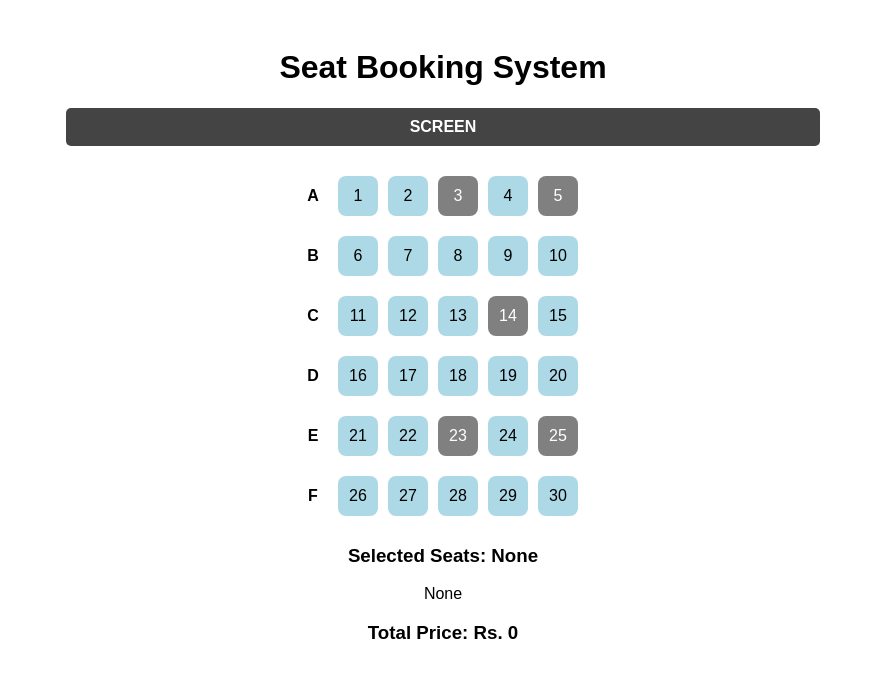
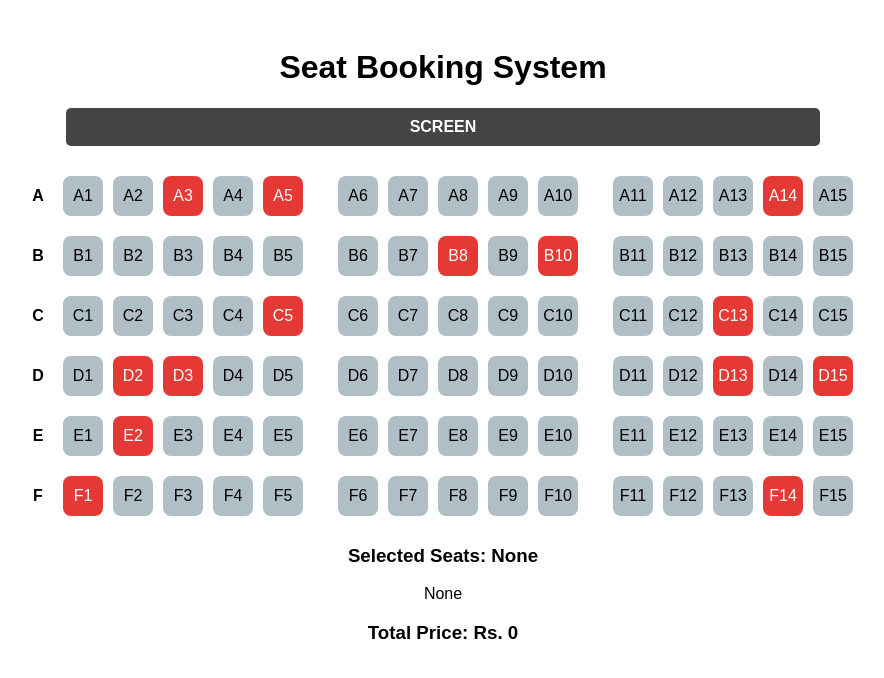
Before and after one commit to Thisha00/Seat-Booking-App, a React (Create React App) app: page / in a window 1280 px wide. Shown: the top 678 px of the page, without its empty margins (197-1081 px from the left). Built offline with nearby package versions, Linux system fonts and the light colour scheme.

Commit message:
Improved UI and seat numbers

```diff
--- a/src/App.js
+++ b/src/App.js
@@ -6,20 +6,19 @@ import "./App.css";
 function App() {
   const generateSeats = () => {
   let seats = [];
-  let id = 1;
 
   for (let row = 0; row < 6; row++) {
-    for (let col = 0; col < 5; col++) {
+    for (let col = 1; col <= 15; col++) {
       seats.push({
-        id: id,
+        id: `${String.fromCharCode(65 + row)}${col}`, // A1, A2...
         row: String.fromCharCode(65 + row),
-        number: col + 1,
+        number: col,
         booked: Math.random() < 0.2,
         selected: false,
       });
-      id++;
     }
   }
+
   return seats;
 };
 
--- a/src/components/Seat.js
+++ b/src/components/Seat.js
@@ -1,4 +1,5 @@
 import React from "react";
+import "./SeatGrid.css";
 
 function Seat({ seat, onSelect }) {
   const handleClick = () => {
@@ -13,23 +14,7 @@ function Seat({ seat, onSelect }) {
   else if (seat.selected) seatClass += " selected";
 
   return (
-    <div
-      className={seatClass}
-      onClick={handleClick}
-      style={{
-        width: "40px",
-        height: "40px",
-        margin: "5px",
-        textAlign: "center",
-        lineHeight: "40px",
-        cursor: seat.booked ? "not-allowed" : "pointer",
-        backgroundColor: seat.booked
-          ? "gray"
-          : seat.selected
-          ? "green"
-          : "lightblue",
-      }}
-    >
+    <div className={seatClass} onClick={handleClick}>
       {seat.id}
     </div>
   );
--- a/src/components/SeatGrid.css
+++ b/src/components/SeatGrid.css
@@ -77,3 +77,20 @@
     width: 90%;
   }
 }
+
+/* seat group sections */
+.seat-section {
+  display: flex;
+}
+
+/* space between sections */
+.gap {
+  width: 25px;
+}
+
+/* responsive gap */
+@media (max-width: 600px) {
+  .gap {
+    width: 10px;
+  }
+}
--- a/src/components/SeatGrid.js
+++ b/src/components/SeatGrid.js
@@ -3,9 +3,9 @@ import Seat from "./Seat";
 import "./SeatGrid.css";
 
 function SeatGrid({ seats, onSelect }) {
-  // group seats into rows (5 seats per row)
   const rows = [];
-  const seatsPerRow = 5;
+
+  const seatsPerRow = 15;
 
   for (let i = 0; i < seats.length; i += seatsPerRow) {
     rows.push(seats.slice(i, i + seatsPerRow));
@@ -16,17 +16,41 @@ function SeatGrid({ seats, onSelect }) {
       <div className="screen">SCREEN</div>
 
       <div className="seats-container">
-        {rows.map((row, rowIndex) => (
+        {rows.map((row, rowIndex) => {
+          const left = row.slice(0, 5);
+          const middle = row.slice(5, 10);
+          const right = row.slice(10, 15);
+
+          return (
             <div key={rowIndex} className="seat-row">
               <span className="row-label">
                 {String.fromCharCode(65 + rowIndex)}
               </span>
 
-            {row.map((seat) => (
+              <div className="seat-section">
+                {left.map((seat) => (
                   <Seat key={seat.id} seat={seat} onSelect={onSelect} />
                 ))}
               </div>
+
+              <div className="gap"></div>
+
+              <div className="seat-section">
+                {middle.map((seat) => (
+                  <Seat key={seat.id} seat={seat} onSelect={onSelect} />
                 ))}
+              </div>
+
+              <div className="gap"></div>
+
+              <div className="seat-section">
+                {right.map((seat) => (
+                  <Seat key={seat.id} seat={seat} onSelect={onSelect} />
+                ))}
+              </div>
+            </div>
+          );
+        })}
       </div>
     </div>
   );
```
Lines whose indentation alone changed are shown as unchanged.
